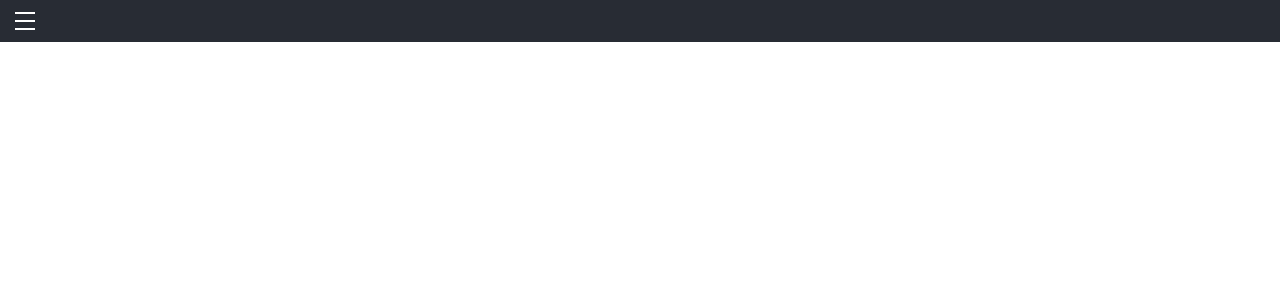
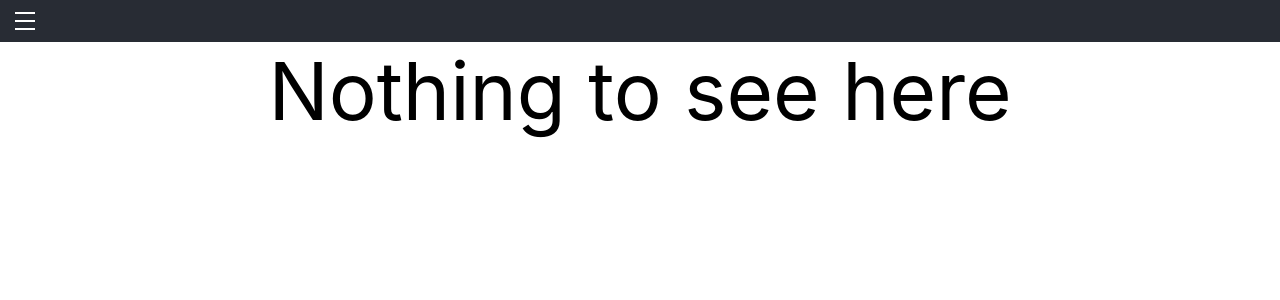
Before and after one commit to trivikr/react-suspense-demo, a React (Create React App) app: page / in a window 1280 px wide. Shown: the top 300 px of the page. Built offline with nearby package versions, Linux system fonts and the light colour scheme.

Commit message:
Add content: Nothing to see here

```diff
--- a/src/App.css
+++ b/src/App.css
@@ -12,3 +12,7 @@
   font-size: calc(10px + 2vmin);
   color: white;
 }
+
+.App-content {
+  font-size: 80px;
+}
--- a/src/App.tsx
+++ b/src/App.tsx
@@ -7,7 +7,7 @@ const App = () => (
     <Menu pageWrapId="App-content" outerContainerId="App" />
     <div className="App-content">
       <header className="App-header" />
-      <div className="App-Content" />
+      <div className="App-Content">Nothing to see here</div>
       <footer className="App-footer" />
     </div>
   </div>
```
